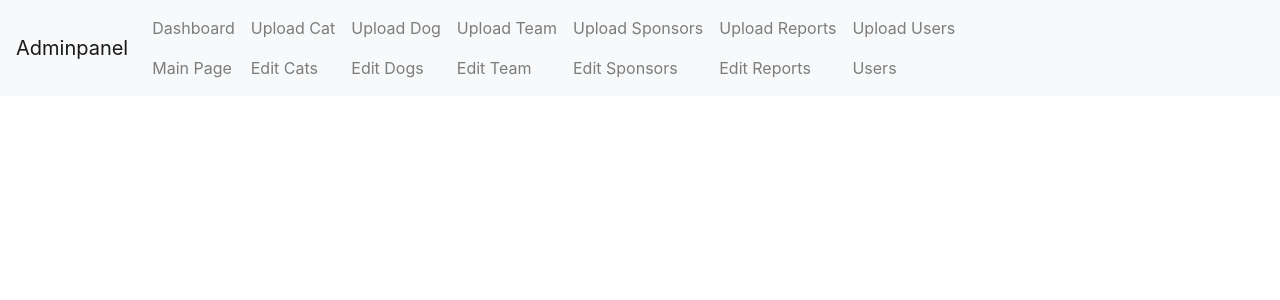
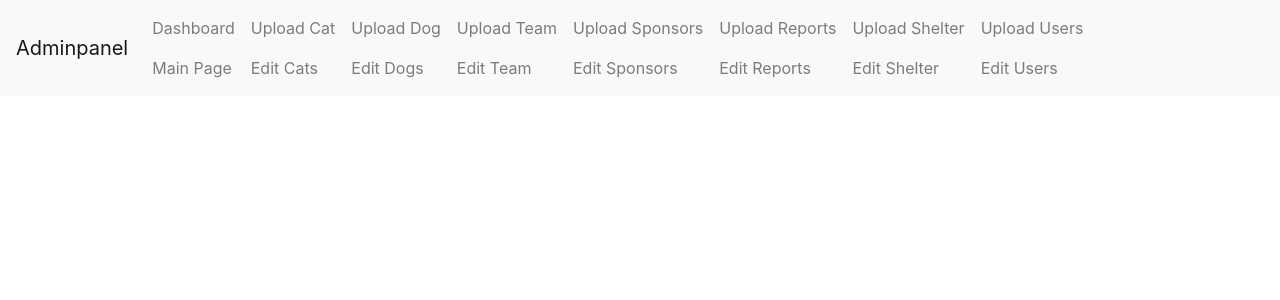
Before and after one commit to nicoadel/Cat-and-Dog-Shelter-Homepage, a PHP site: page /includes_admin/navbar.inc.php in a window 1280 px wide. Shown: the top 300 px of the page. Run offline with PHP 8.4, Linux system fonts and the light colour scheme; the visitor is signed in with stand-in values (Sample User, id 1); some libraries are stand-ins or nearby versions.

Commit message:
admin navbar finished

```diff
--- a/php/adminpanel/includes_admin/navbar.inc.php
+++ b/php/adminpanel/includes_admin/navbar.inc.php
@@ -41,8 +41,12 @@
         <a class="nav-link" href="edit_report.php">Edit Reports</a>
       </li>
       <li class="nav-item">
+        <a class="nav-link" href="upload_shelter.php">Upload Shelter</a>
+        <a class="nav-link" href="edit_shelter.php">Edit Shelter</a>
+      </li>
+      <li class="nav-item">
         <a class="nav-link" href="upload_users.php">Upload Users</a>
-        <a class="nav-link" href="users.php">Users</a>
+        <a class="nav-link" href="edit_users.php">Edit Users</a>
       </li>
 
       <?php }
```
Also changed, not shown: php/adminpanel/edit_shelter.php (added), php/adminpanel/edit_users.php (renamed from php/adminpanel/users.php), php/adminpanel/includes_admin/edit_shelter.inc.php (added), php/adminpanel/includes_admin/upload_reports.inc.php (added), php/adminpanel/includes_admin/upload_shelter.inc.php (added), php/adminpanel/includes_admin/upload_sponsors.inc.php (added), php/adminpanel/includes_admin/upload_team.inc.php (added), php/adminpanel/includes_admin/upload_users.inc.php (added), php/adminpanel/upload_shelter.php (added), php/adminpanel/upload_users.php (added).
